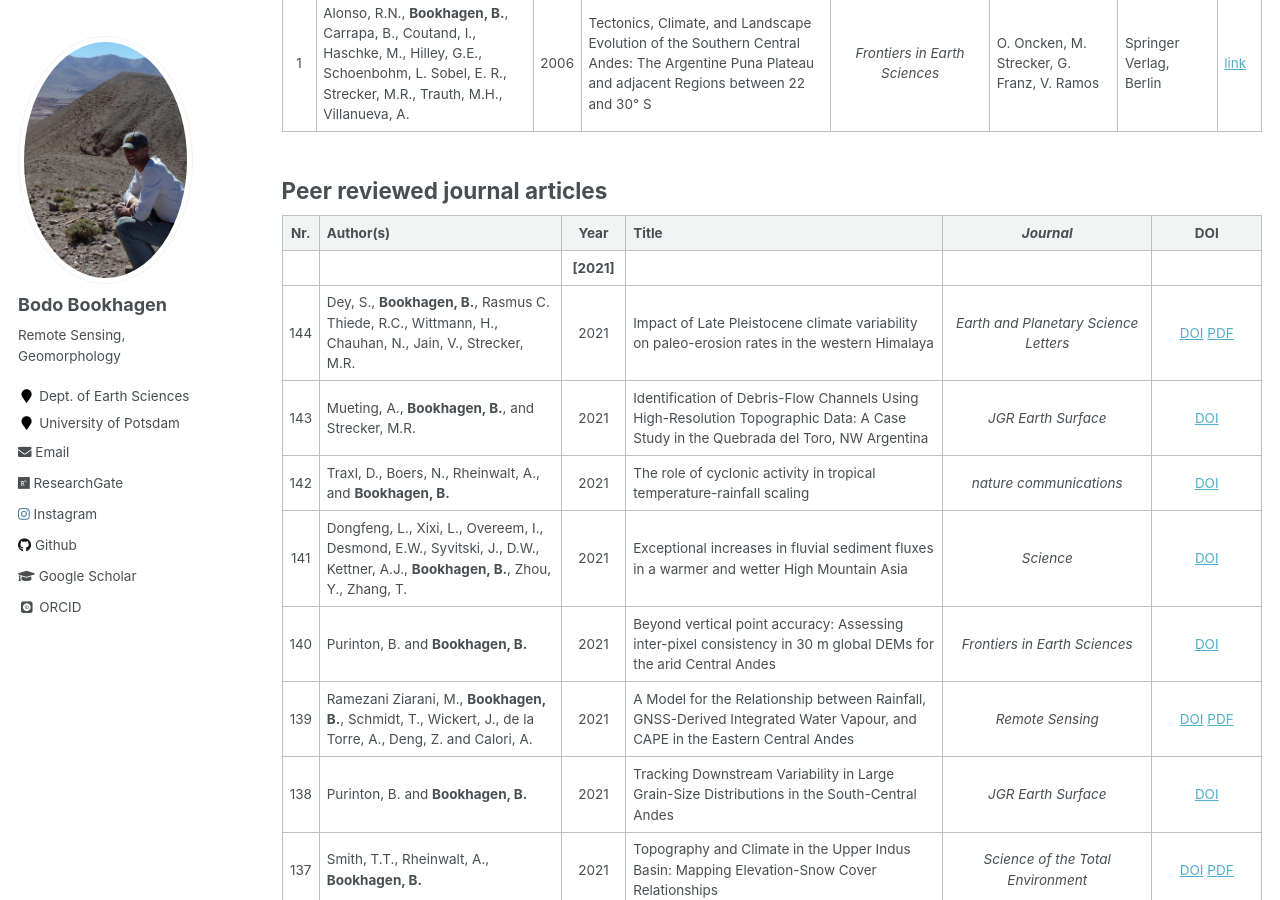
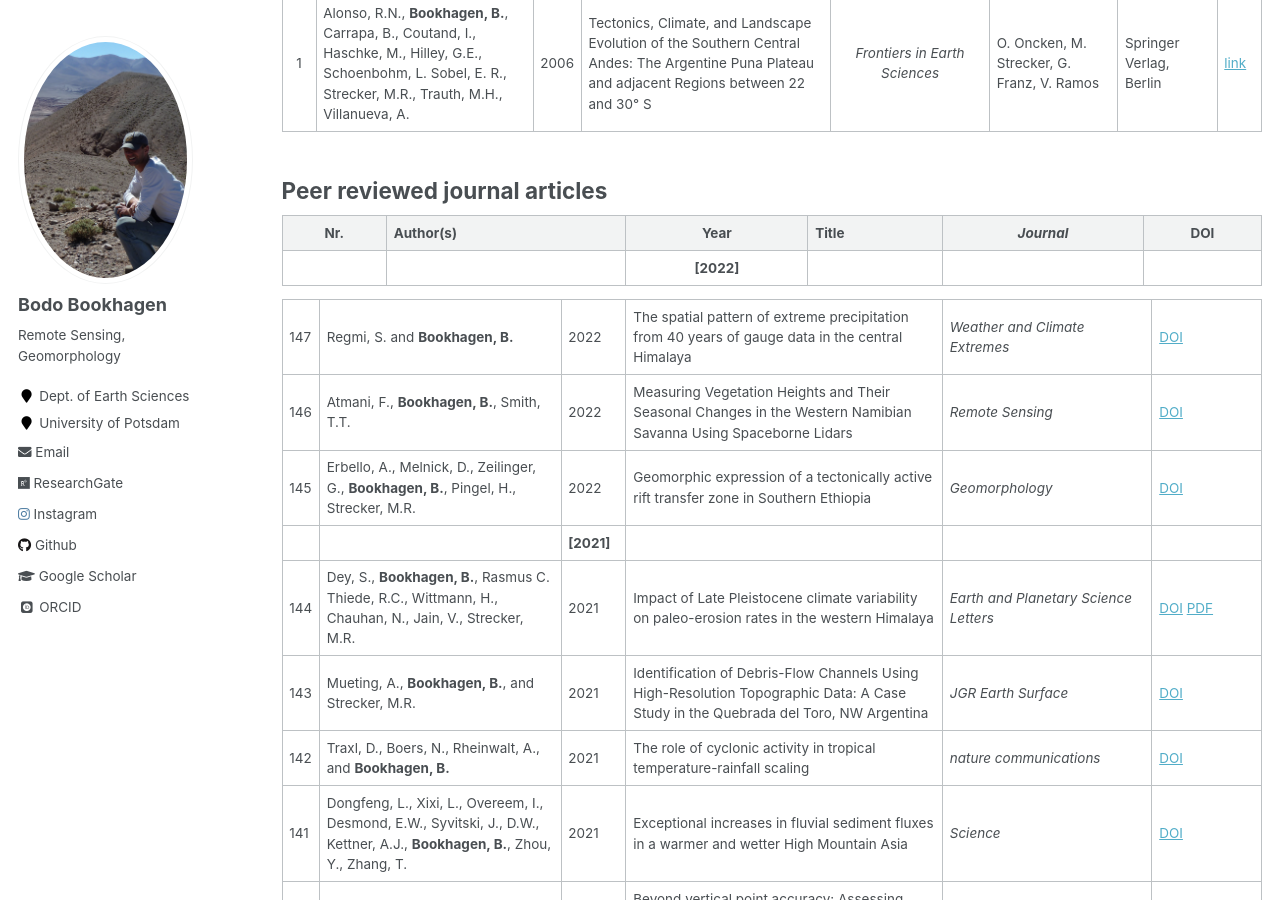
Before and after one commit to BodoBookhagen/BodoBookhagen.github.io, a Jekyll site: the page built from _pages/publications.md, in a window 1280 px wide and 900 px high, scrolled down 1201 px. Built offline with Jekyll 4.4.1, drawn with Linux system fonts in a browser that asks for light colours; some web fonts are replaced.

Commit message:
Jun-30 2022

```diff
--- a/_pages/publications.md
+++ b/_pages/publications.md
@@ -33,6 +33,11 @@ Nr. | Author(s) | Year | Chapter Title |  _Book Title_  | Editors  | Publisher |
 
 Nr.  | Author(s) | Year | Title | _Journal_ | DOI
 :--: | :---------------------------------------------------------------------------------------------------------------------------------------------------------------------------------------- | :-------------: | ----------------------------------------------------------------------------------------------------------------------------------------------------------------------------------------------------------------------------- | :---------------------------------------------------------------------------------------------------------: | :---------------------------------------------------------------------------------------------------------------------------------------------------------------------------------:
+| | **[2022]** | | |
+
+147 | Regmi, S. and **Bookhagen, B.** | 2022 | The spatial pattern of extreme precipitation from 40 years of gauge data in the central Himalaya | _Weather and Climate Extremes_ | [DOI](https://www.sciencedirect.com/science/article/pii/S2212094722000524?via%3Dihub)
+146 | Atmani, F., **Bookhagen, B.**, Smith, T.T. | 2022 | Measuring Vegetation Heights and Their Seasonal Changes in the Western Namibian Savanna Using Spaceborne Lidars | _Remote Sensing_ | [DOI](https://www.mdpi.com/2072-4292/14/12/2928)
+145 | Erbello, A., Melnick, D., Zeilinger, G., **Bookhagen, B.**, Pingel, H., Strecker, M.R. | 2022 |  Geomorphic expression of a tectonically active rift transfer zone in Southern Ethiopia | _Geomorphology_ | [DOI](https://www.sciencedirect.com/science/article/abs/pii/S0169555X22000551)
 | | **[2021]** | | |
 144 | Dey, S., **Bookhagen, B.**, Rasmus C. Thiede, R.C., Wittmann, H., Chauhan, N., Jain, V., Strecker, M.R. | 2021 | Impact of Late Pleistocene climate variability on paleo-erosion rates in the western Himalaya  | _Earth and Planetary Science Letters_ |  [DOI](https://doi.org/10.1016/j.epsl.2021.117326) [PDF](http://bodobookhagen.github.io/pdf/Dey21_EPSL.pdf)
 143 | Mueting, A., **Bookhagen, B.**, and  Strecker, M.R. | 2021 | Identification of Debris-Flow Channels Using High-Resolution Topographic Data: A Case Study in the Quebrada del Toro, NW Argentina | _JGR Earth Surface_ | [DOI](https://doi.org/10.1029/2021JF006330)
```
Also changed, not shown: other parts of _pages/publications.md (+1 -1 lines).
